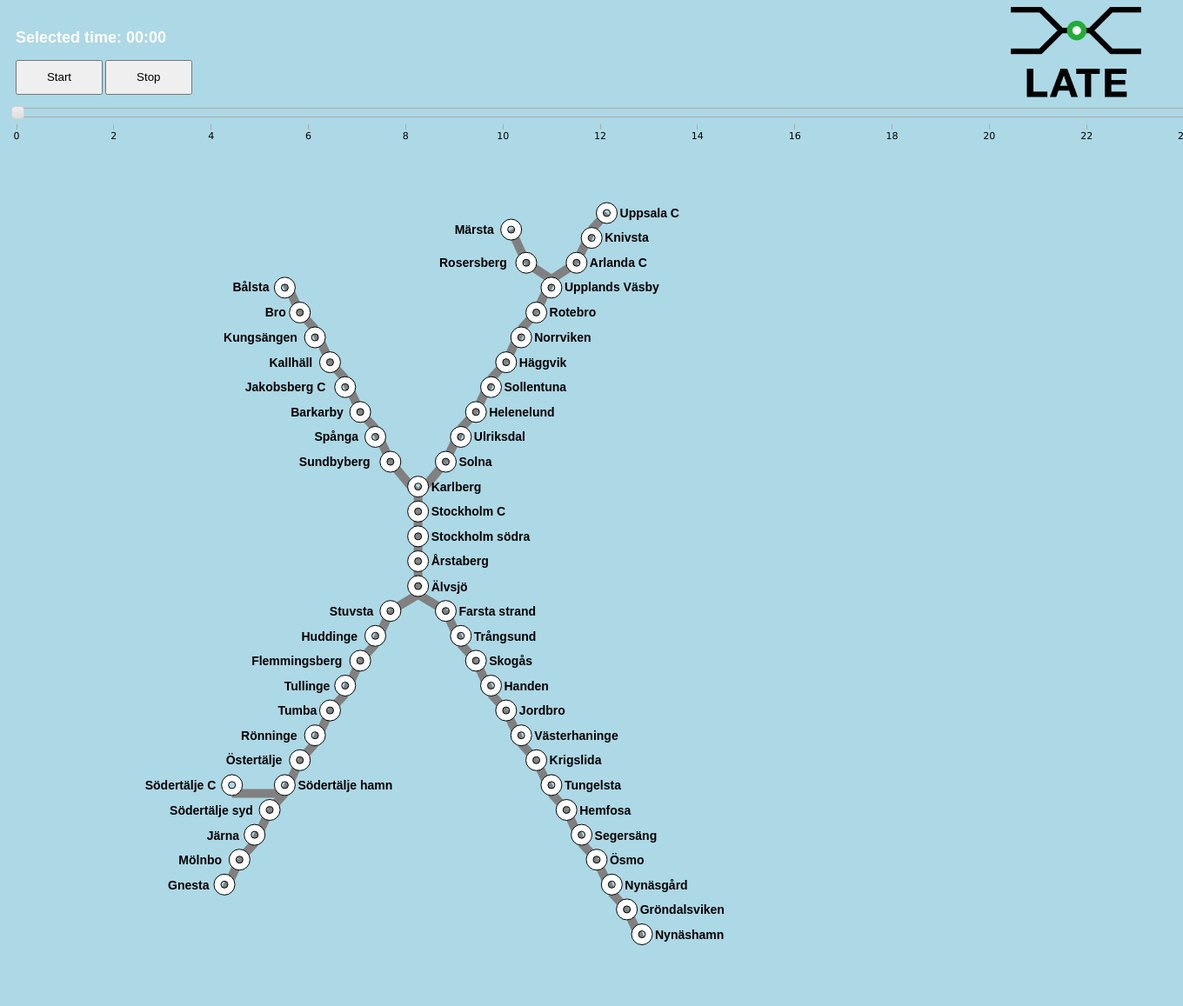
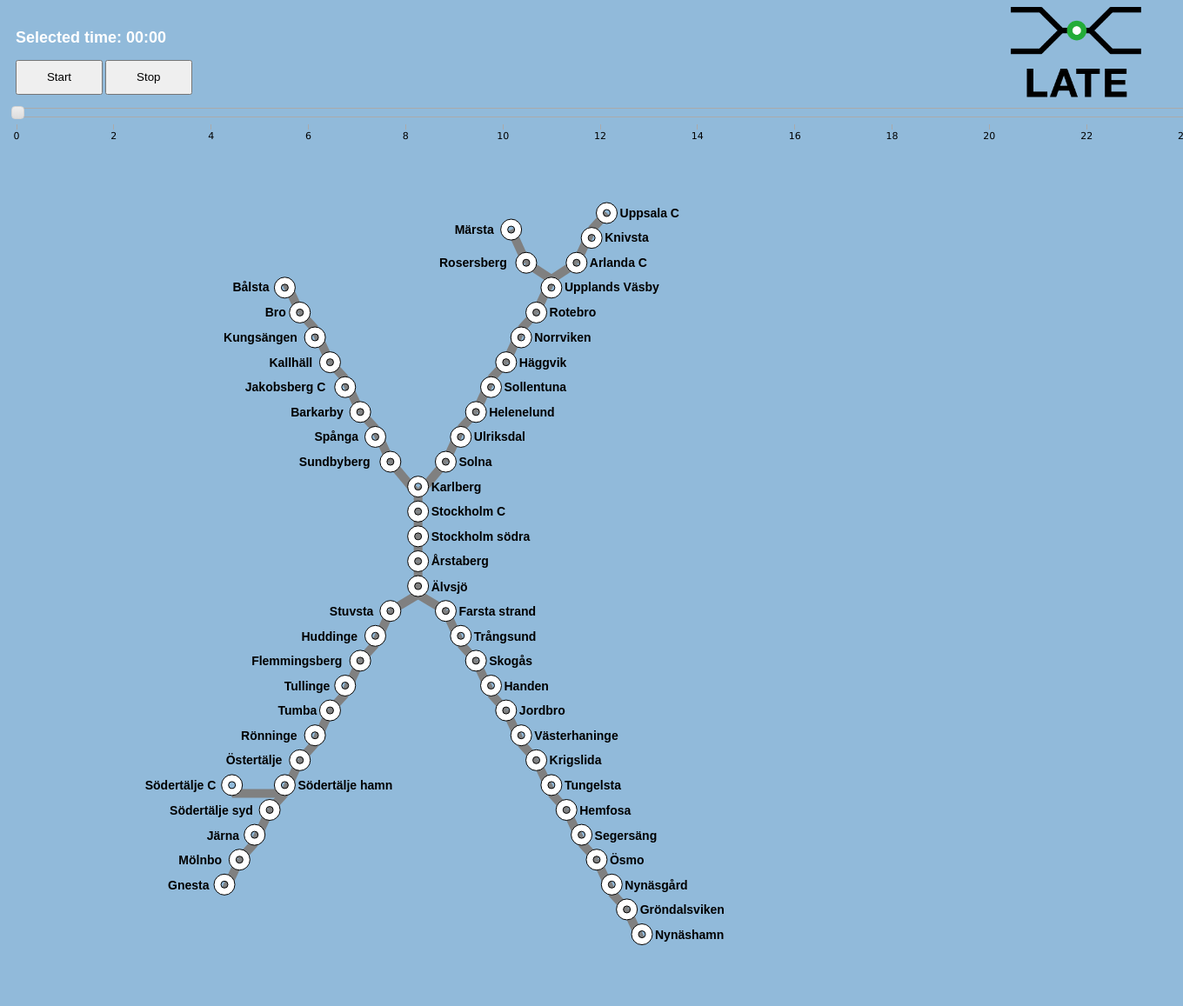
Before and after one commit to cstensonpv/Late, a PHP site: the page made by client/test5(pendeltagWithRollupGraph)/index.html in a window 1360 px wide; the page is wider, and only the part inside the window is pictured. Shown: that part at 87% size. Run offline with PHP 8.4, Linux system fonts and the light colour scheme.

Commit message:
minor css change

```diff
--- a/client/test5(pendeltagWithRollupGraph)/css/map.css
+++ b/client/test5(pendeltagWithRollupGraph)/css/map.css
@@ -1,7 +1,7 @@
 body {
   font-family: sans-serif;
   font-size: 10px;
-  background-color: lightblue;
+  background-color: #91bada;
   /*background:radial-gradient(circle,lightgrey,lightblue);*/
 }
 
```
